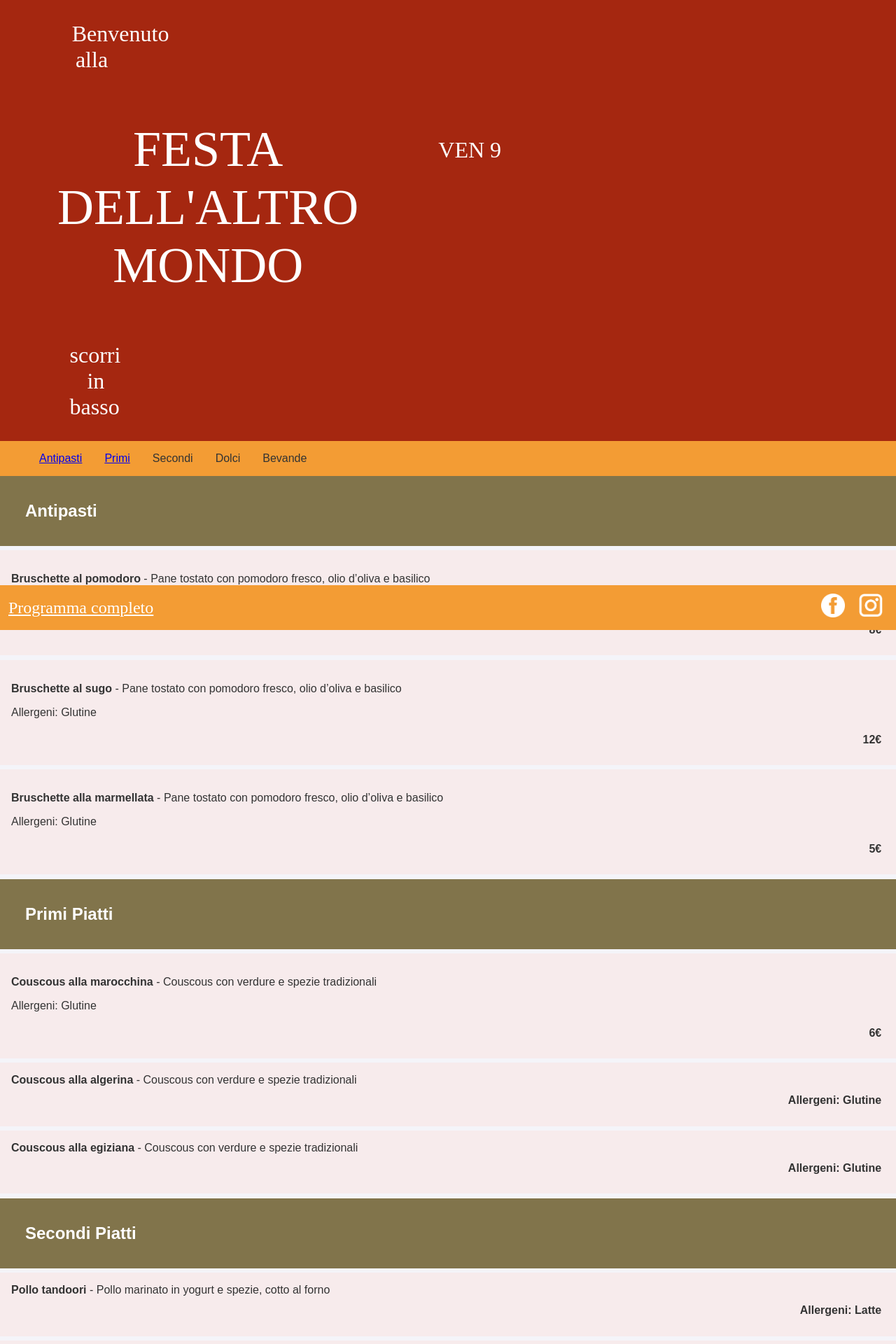
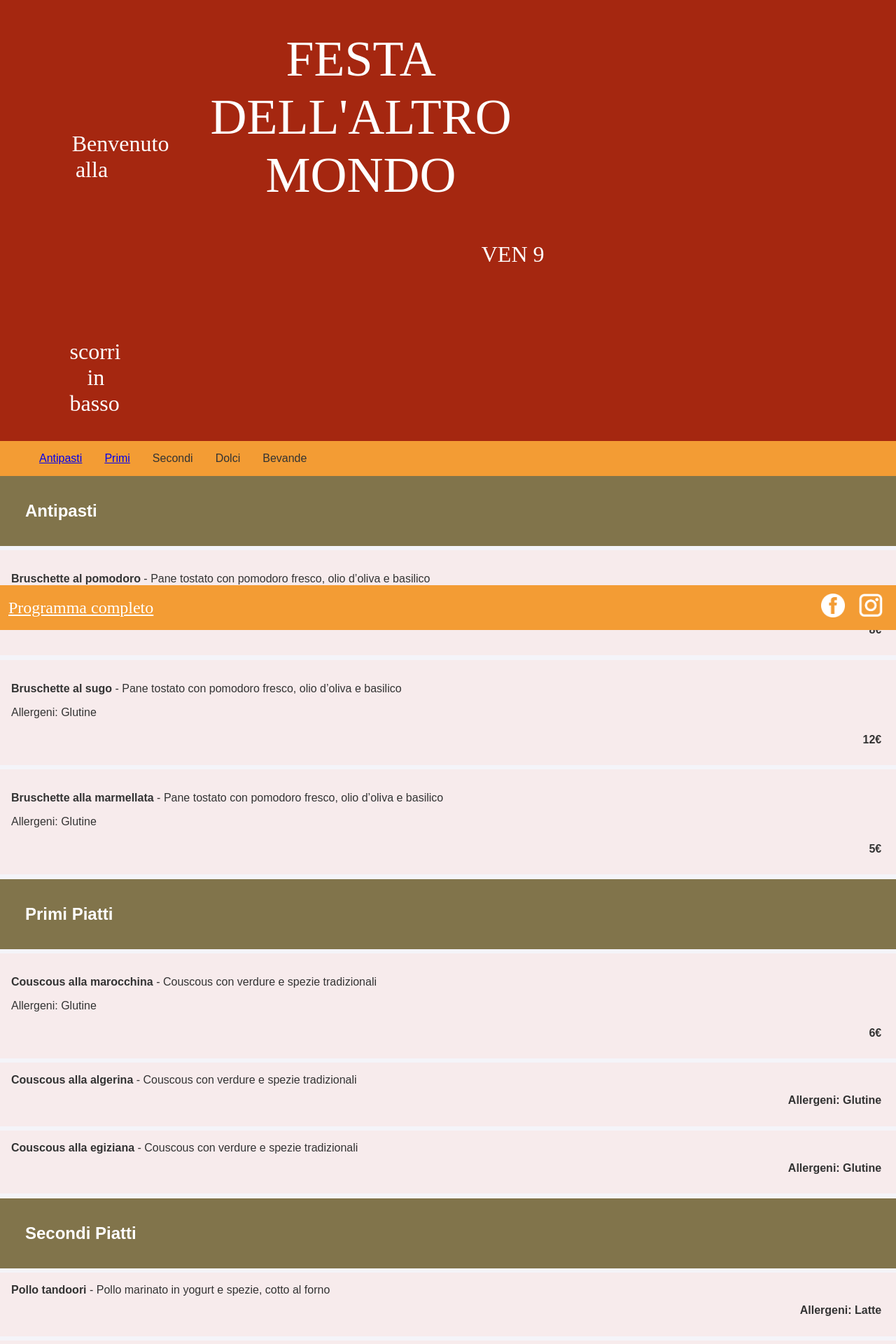
Before and after one commit to isottipietro/menu-altro-mondo, a Jekyll site: the page built from index.md, in a window 1280 px wide. Shown: the top 1920 px of the page at 70% size. Built offline with Jekyll 4.4.1, drawn with Linux system fonts in a browser that asks for light colours; some web fonts are replaced.

Commit message:
some changes

```diff
--- a/assets/css/style.css
+++ b/assets/css/style.css
@@ -55,6 +55,14 @@ body {
 		height: 10vh;
 	}
 }
+@keyframes title-rearrange {
+	from {
+		flex-direction: column;
+	}
+	to {
+		flex-direction: row;
+	}
+}
 
 header {
     background-color: #a52710;
@@ -105,6 +113,9 @@ header p {
 #title {
     display: flex;
     flex-direction: row;
+    animation: title-rearrange linear forwards;
+	animation-timeline: scroll();
+    animation-range: 0vh 70vh;
 }
 footer {
     position: fixed;
```
